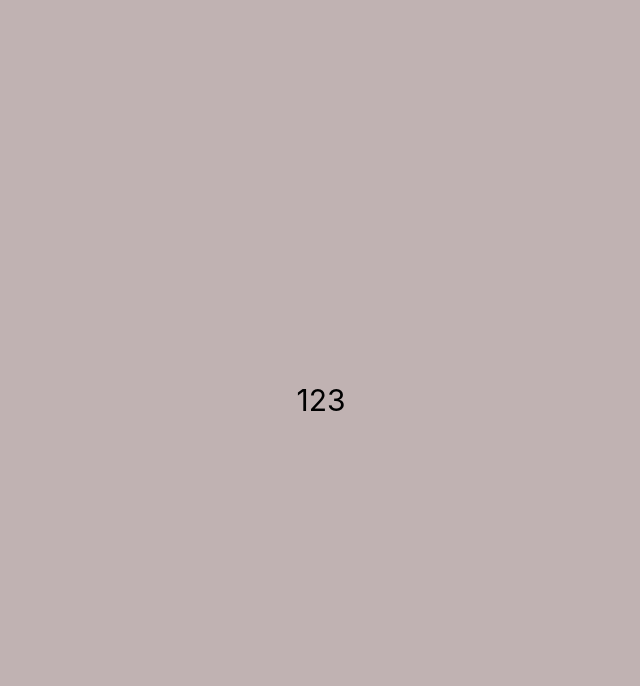
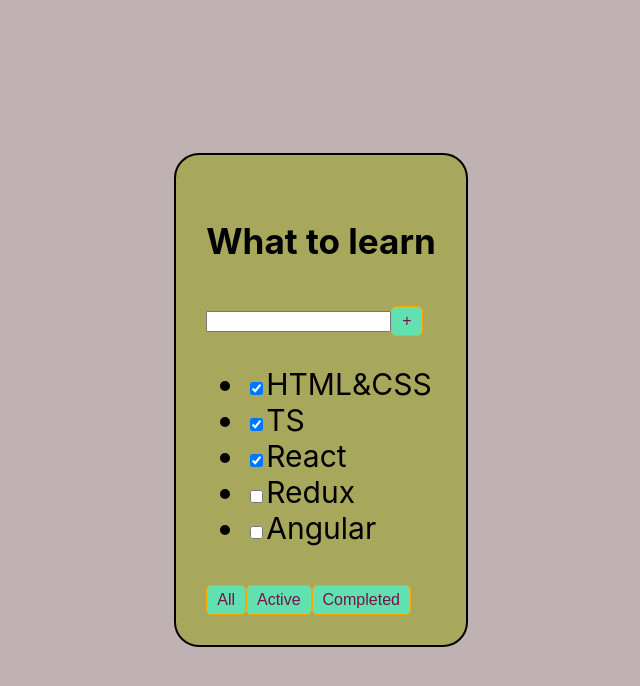
Before and after one commit to MikeWelltoday/just-my-app, a React (Create React App) app: page / in a window 1280 px wide. Shown: the top 686 px of the page, without its empty margins (319-959 px from the left). Built offline with nearby package versions, Linux system fonts and the light colour scheme; the HTML template or start-up script is replaced by a standard one.

Commit message:
=> saved

```diff
--- a/src/01-hello-tests/01.ts
+++ /dev/null
@@ -1,17 +0,0 @@
-export const value01_01 = '01_01'
-
-//===============================================================================================================================================================
-
-
-export const sum = (a: number, b: number) => {
-    return a + b
-}
-
-export const mult = (a: number, b: number) => {
-    return a * b
-}
-
-
-export const splitIntoWords = (sentence: string) => {
-    return sentence.split(' ').map(item => item.split('').filter(item => (/\w/g).test(item)).join(''))
-}
--- a/src/App.css
+++ b/src/App.css
@@ -4,8 +4,8 @@
     width: 100%;
 
     display: flex;
-    flex-direction: column;
-    row-gap: 50px;
+    flex-direction: row;
+    column-gap: 50px;
     align-items: center;
     justify-content: center;
 
--- a/src/App.tsx
+++ b/src/App.tsx
@@ -1,13 +1,24 @@
 import React from 'react'
 import './App.css'
+import {List, tasksType} from './components/list/List'
 
 //===============================================================================================================================================================
 
+
+//===============================================================================================================================================================
+
+const tasks: tasksType[] = [
+    {id: 1, title: 'HTML&CSS', isDone: true},
+    {id: 2, title: 'TS', isDone: true},
+    {id: 3, title: 'React', isDone: true},
+    {id: 4, title: 'Redux', isDone: false},
+    {id: 5, title: 'Angular', isDone: false}
+]
+
 function App() {
-
     return (
         <div className={'App'}>
-            123
+            <List title="What to learn" tasks={tasks}/>
         </div>
     )
 }
--- /dev/null
+++ b/src/components/button/Button.module.css
@@ -0,0 +1,9 @@
+.Button {
+    padding: 5px 10px;
+    background-color: #61e1b0;
+    border: 1px solid orange;
+    border-radius: 5px;
+    color: #75124c;
+    font-size: 16px;
+    font-weight: 500;
+}
--- /dev/null
+++ b/src/components/button/Button.tsx
@@ -0,0 +1,16 @@
+import React from 'react'
+import S from './Button.module.css'
+
+//===============================================================================================================================================================
+
+type ButtonPropsType = {
+    text: string
+}
+
+//===============================================================================================================================================================
+
+export const Button: React.FC<ButtonPropsType> = ({text}) => {
+    return (
+        <button className={S.Button}>{text}</button>
+    )
+}
--- /dev/null
+++ b/src/components/list/List.module.css
@@ -0,0 +1,6 @@
+.List {
+    background-color: #a8a85d;
+    padding: 30px;
+    border: 2px solid black;
+    border-radius: 25px;
+}
--- /dev/null
+++ b/src/components/list/List.tsx
@@ -0,0 +1,56 @@
+import React, {JSX} from 'react'
+import classes from './List.module.css'
+import {Button} from '../button/Button'
+
+//===============================================================================================================================================================
+
+export type tasksType = {
+    id: number
+    title: string
+    isDone: boolean
+}
+
+type ListPropsType = {
+    title: string
+    tasks: tasksType[]
+}
+
+//===============================================================================================================================================================
+
+export const List: React.FC<ListPropsType> = ({title, tasks}) => {
+
+    const taskItems: JSX.Element =
+        (
+            tasks.length !== 0
+                ? <ul>
+                    {
+                        tasks.map(item => (
+                            <li key={item.id}>
+                                <input type="checkbox" checked={item.isDone} readOnly={true}/>
+                                <span>{item.title}</span>
+                            </li>
+                        ))
+                    }
+                </ul>
+                : <span>NO TASKS</span>
+        )
+
+
+    return (
+        <div className={classes.List}>
+            <h3>{title}</h3>
+            <div>
+                <input type="text"/>
+                <Button text="+"/>
+            </div>
+
+            {taskItems}
+
+            <div>
+                <Button text="All"/>
+                <Button text="Active"/>
+                <Button text="Completed"/>
+            </div>
+        </div>
+    )
+}
--- a/src/index.tsx
+++ b/src/index.tsx
@@ -3,19 +3,6 @@
 import './index.css'
 import App from './App'
 import reportWebVitals from './reportWebVitals'
-
-//===============================================================================================================================================================
-
-import {splitIntoWords, value01_01} from './01-hello-tests/01'
-
-let a = value01_01
-
-const sentence = 'Hello my dear friend!'
-
-
-const result = splitIntoWords(sentence)
-console.log(result)
-
 
 //===============================================================================================================================================================
 
```
Also changed, not shown: 2 other files (tests, documents, lock files or other folders).
